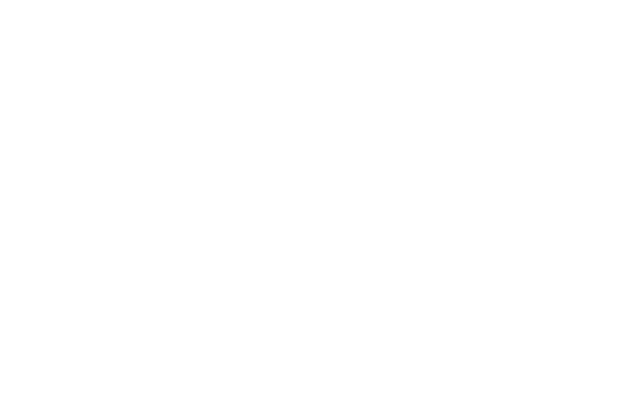
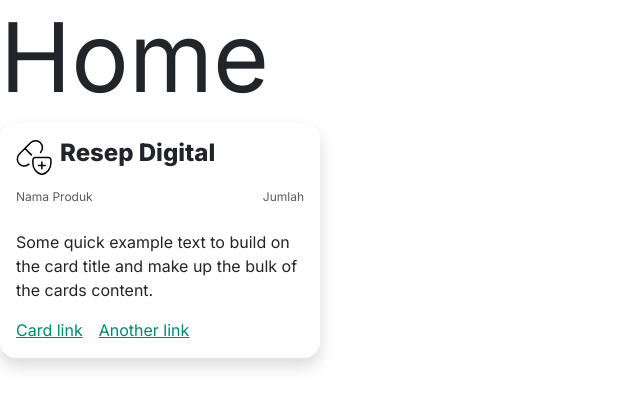
Before and after one commit to Health-Care-System/fe-react-doctor, a React (Vite) app: page / in a window 1280 px wide. Shown: the top 408 px of the page, without its empty margins (0-640 px from the left). Built offline with nearby package versions, Linux system fonts and the light colour scheme.

Commit message:
update: medical card

```diff
--- /dev/null
+++ b/src/components/ui/Cards/Card.Module.css
@@ -0,0 +1,3 @@
+.medical-card{
+  width: 20rem;
+}
--- a/src/components/ui/Cards/index.jsx
+++ b/src/components/ui/Cards/index.jsx
@@ -1,4 +1,6 @@
 import { Button } from "../Button";
+import drugIcon from '../../../assets/icon/medicine.svg'
+import './Card.Module.css'
 
 export const PatientTableRow = ({ data }) => {
   const { name, gender, weight, discase, date, status, image } = data;
@@ -16,7 +18,7 @@
       <td>{date}</td>
       <td>{status}</td>
       <td>
-        <Button className="btn-dark rounded-pill px-5" onClick={() => {}}>
+        <Button className="btn-dark rounded-pill px-5" onClick={() => { }}>
           Edit
         </Button>
       </td>
@@ -24,24 +26,45 @@
   );
 };
 
-export const ArticleCard = ({title, content, date}) => {
+export const ArticleCard = ({ title, content, date }) => {
 
   return (
-  <div className="card" style={{ width : '18rem' }}>
+    <div className="card" style={{ width: '18rem' }}>
       <div className="card-body">
-          <h5 className="card-title">{title}</h5>
-          <p className="card-text">{content}</p>
-          <p className="text-end me-2">{date}</p>
+        <h5 className="card-title">{title}</h5>
+        <p className="card-text">{content}</p>
+        <p className="text-end me-2">{date}</p>
       </div>
-      </div>
+    </div>
 
   )
 }
 
 
-export const MedicalPrescriptioCard = () => {
+export const MedicalPrescriptionCard = () => {
   return (
-    <div>
+    <div className="card shadow rounded-4 border-0 medical-card">
+      <div className="card-body">
+        <figure className="d-inline-flex gap-2">
+          <img src={drugIcon} alt="Drug" />
+          <h5 className="card-title fw-bold">Resep Digital</h5>
+        </figure>
+        <section className=" d-flex justify-content-between card-subtitle mb-2 text-body-secondary fs-4">
+          <p>Nama Produk</p>
+          <p>Jumlah</p>
+        </section>
+        <p className="card-text">
+          Some quick example text to build on the card title and make up the bulk of
+          the cards content.
+        </p>
+        <a href="#" className="card-link">
+          Card link
+        </a>
+        <a href="#" className="card-link">
+          Another link
+        </a>
+      </div>
     </div>
+
   )
 }
--- a/src/pages/Home/HomePage.jsx
+++ b/src/pages/Home/HomePage.jsx
@@ -1,8 +1,11 @@
+import { MedicalPrescriptionCard } from "../../components/ui/Cards"
+
 const HomePage = () => {
 
     return (
         <>
-
+            <h1>Home</h1>
+            <MedicalPrescriptionCard />
         </>
     )
 }
```
Also changed, not shown: src/App.jsx (line endings or trailing spaces), src/assets/icon/medicine.svg (added).
